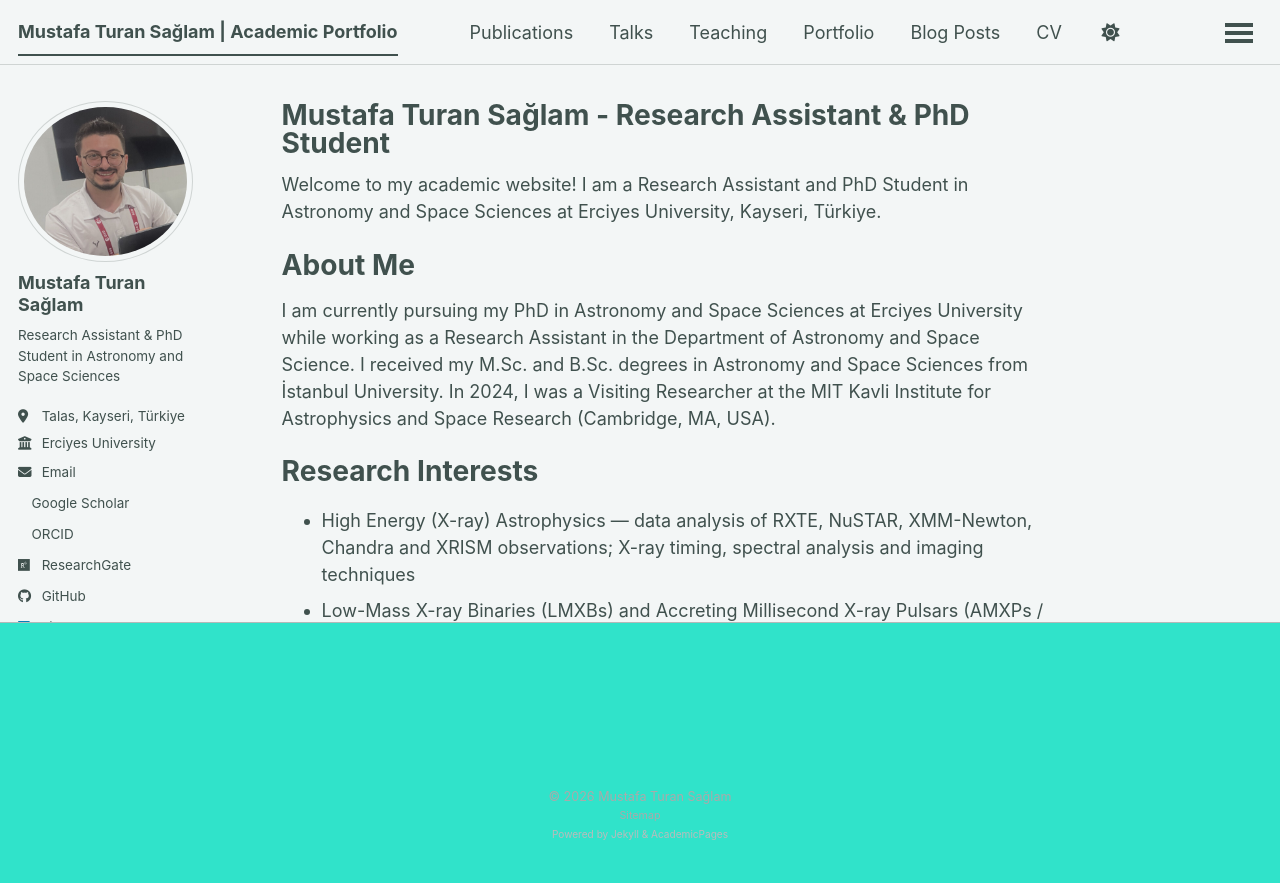
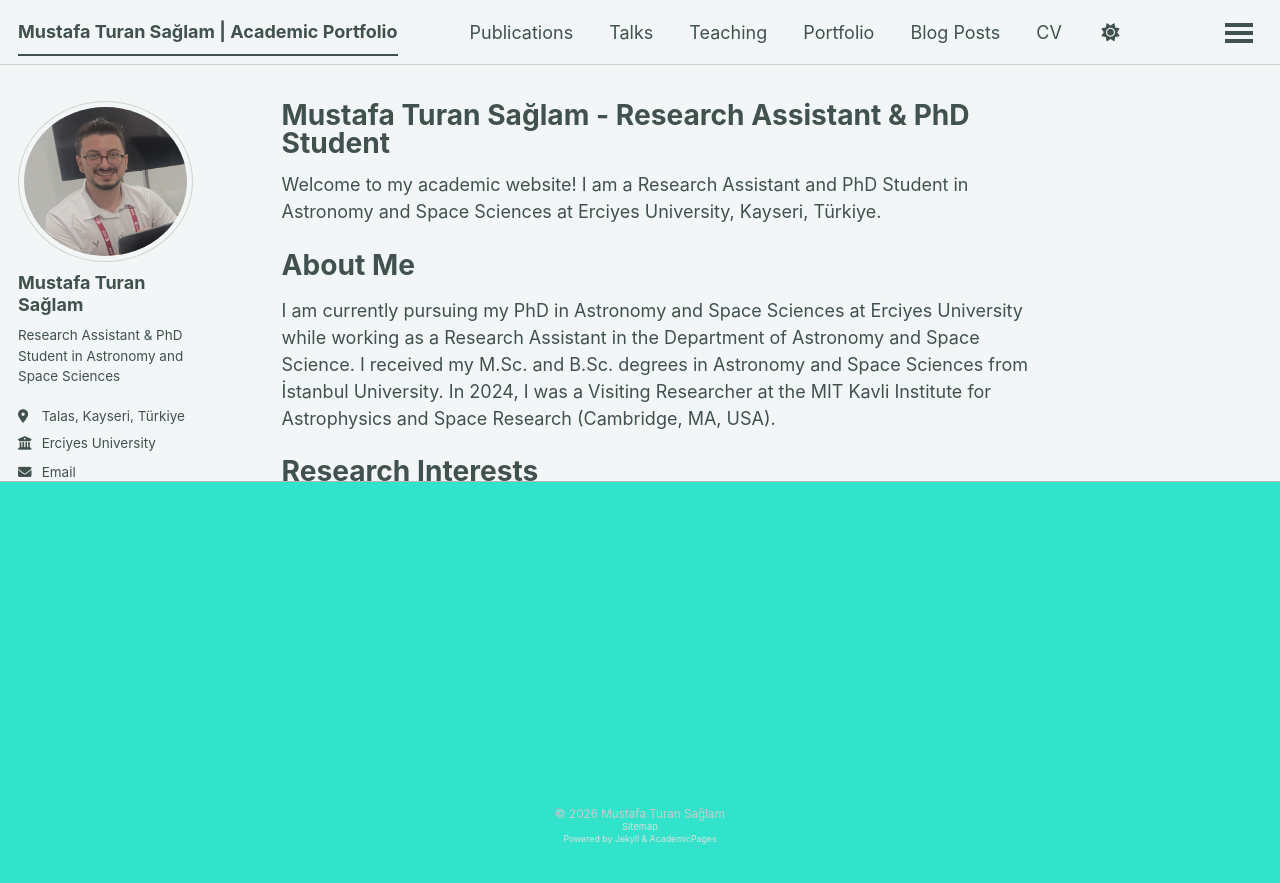
Before and after one commit to mtsaglam/mtsaglam.github.io, a Jekyll site: the page built from _pages/about.md, in a window 1280 px wide and 900 px high. Shown: the top 883 px of the window. Built offline with Jekyll 4.4.1, drawn with Linux system fonts in a browser that asks for light colours; a style sheet for code colours, icons or effects is not loaded.

Commit message:
Make footer minimal, positioned at very bottom with scroll

```diff
--- a/_includes/footer.html
+++ b/_includes/footer.html
@@ -1,13 +1,15 @@
 {% include base_path %}
 
-<div class="page__footer-copyright" style="font-size: 0.7em; color: #aaa; padding: 4rem 1rem 2rem; text-align: center; margin-top: 5rem; border-top: none; position: static;">
-  <p style="margin: 0.2rem 0; line-height: 1.2;">
-    &copy; {{ site.time | date: '%Y' }} {{ site.name | default: site.title }}
-  </p>
-  <p style="margin: 0.2rem 0; font-size: 0.85em;">
-    <a href="/sitemap/" style="text-decoration: none; color: #aaa;">Sitemap</a>
-  </p>
-  <p style="margin: 0.2rem 0; font-size: 0.8em; color: #bbb;">
-    Powered by <a href="https://jekyllrb.com" rel="nofollow" style="text-decoration: none; color: #bbb;">Jekyll</a> &amp; <a href="https://github.com/academicpages/academicpages.github.io" style="text-decoration: none; color: #bbb;">AcademicPages</a>
-  </p>
-</div>
+<footer style="background-color: transparent; padding: 0; margin: 0; position: relative;">
+  <div class="page__footer-copyright" style="font-size: 0.65em; color: #ccc; padding: 8rem 1rem 2rem; text-align: center; margin-top: 10rem; border-top: none; background-color: transparent; line-height: 1.1;">
+    <p style="margin: 0.1rem 0;">
+      &copy; {{ site.time | date: '%Y' }} {{ site.name | default: site.title }}
+    </p>
+    <p style="margin: 0.1rem 0; font-size: 0.8em; color: #ddd;">
+      <a href="/sitemap/" style="text-decoration: none; color: #ddd;">Sitemap</a>
+    </p>
+    <p style="margin: 0.1rem 0; font-size: 0.75em; color: #e0e0e0;">
+      Powered by <a href="https://jekyllrb.com" rel="nofollow" style="text-decoration: none; color: #e0e0e0;">Jekyll</a> &amp; <a href="https://github.com/academicpages/academicpages.github.io" style="text-decoration: none; color: #e0e0e0;">AcademicPages</a>
+    </p>
+  </div>
+</footer>
```
